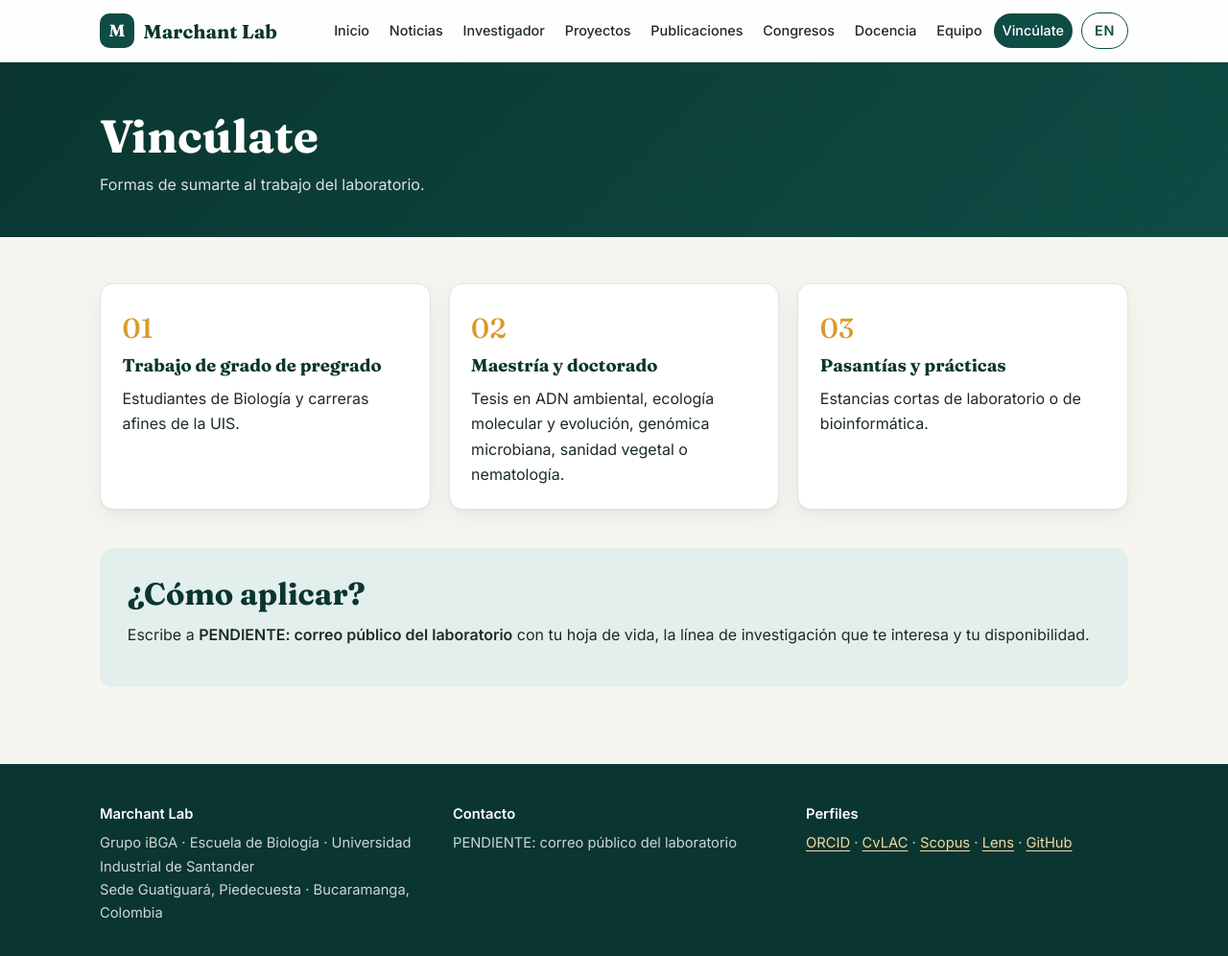
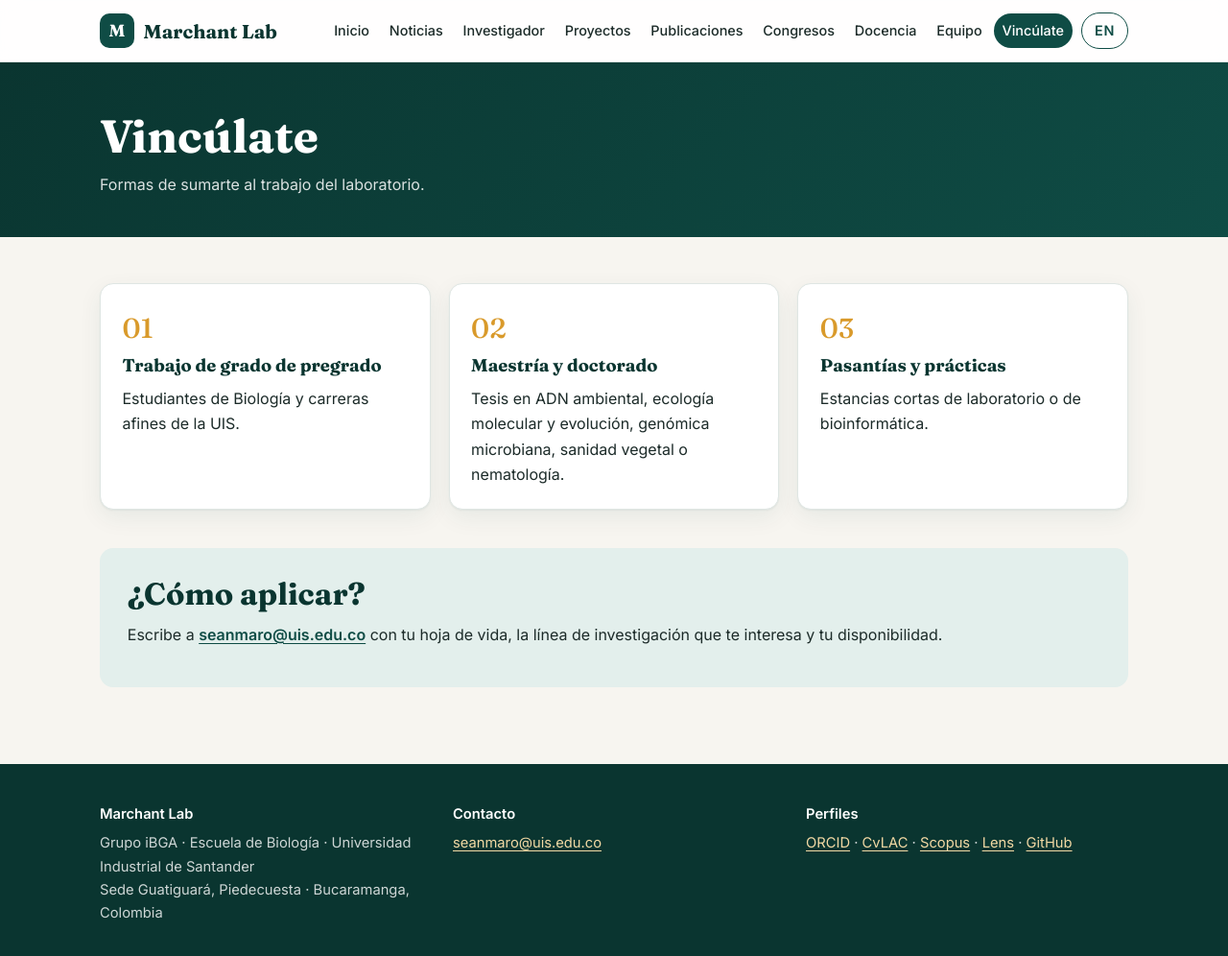
Before and after one commit to Marchant-Lab/marchant-lab-web, a Jekyll site: the page built from vinculate.html, in a window 1280 px wide and 1003 px high. Shown: the top 996 px of the window at 96% size. Built offline with Jekyll 4.4.1, drawn with Linux system fonts in a browser that asks for light colours.

Commit message:
Agrega correo de contacto (enlace mailto en el pie y en Vincúlate)
Co-Authored-By: Claude Opus 5.5 <noreply@anthropic.com>

```diff
--- a/_config.yml
+++ b/_config.yml
@@ -3,5 +3,5 @@ description: Genómica, diversidad y bioinformática de organismos de interés a
 lang: es
 # Si el sitio se publica en https://marchant-lab.github.io/<repo>/, poner baseurl: /<repo>
 baseurl: /marchant-lab-web
-contacto: "PENDIENTE: correo público del laboratorio"
+contacto: seanmaro@uis.edu.co
 exclude: [README.md, AGENTS.md, environment.yml, scripts]
--- a/_includes/paginas/vinculate.html
+++ b/_includes/paginas/vinculate.html
@@ -11,6 +11,6 @@
   </div>
   <div class="aviso">
     <h2>{{ ui.como_aplicar }}</h2>
-    <p>{{ ui.aplicar_antes }} <strong>{{ site.contacto }}</strong> {{ ui.aplicar_despues }}</p>
+    <p>{{ ui.aplicar_antes }} <strong><a href="mailto:{{ site.contacto }}">{{ site.contacto }}</a></strong> {{ ui.aplicar_despues }}</p>
   </div>
 </section>
--- a/_layouts/default.html
+++ b/_layouts/default.html
@@ -46,7 +46,7 @@
       </div>
       <div>
         <strong>{{ ui.contacto }}</strong>
-        <p>{{ site.contacto }}</p>
+        <p><a href="mailto:{{ site.contacto }}">{{ site.contacto }}</a></p>
       </div>
       <div>
         <strong>{{ ui.perfiles }}</strong>
```
